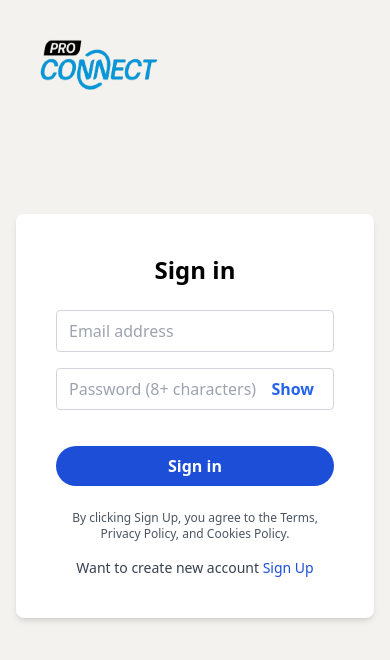
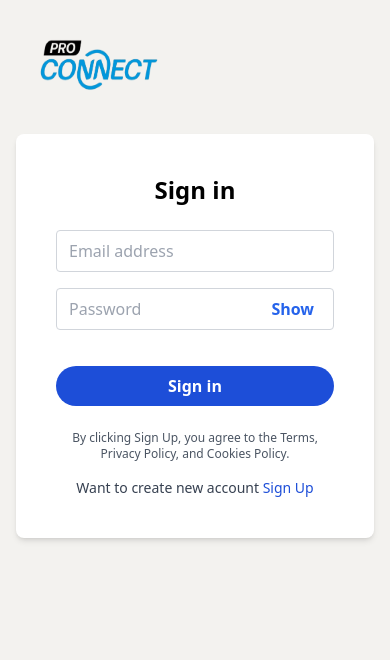
Before and after one commit to vivekmeena57/ProConnect_Project, a React (Vite) app in the folder frontend/: page /login in a window 390 px wide. Shown: the top 660 px of the page. Built offline with nearby package versions, Linux system fonts and the light colour scheme; no server answers.

Commit message:
Update Login component styles and placeholder text

```diff
--- a/frontend/src/pages/Login.jsx
+++ b/frontend/src/pages/Login.jsx
@@ -47,7 +47,7 @@ function Login() {
         <img src={ProConnectLogo2} alt="" className="h-16 w-32" />
       </div>
 
-      <div className=" bg-[#f3f2ef] flex items-center justify-center px-4  mt-20 md:mt-10">
+      <div className=" bg-[#f3f2ef] flex items-center justify-center px-4  mt-15 md:mt-10">
         <div className="bg-white w-full max-w-md p-10 rounded-lg shadow-md">
           <h1 className="text-2xl font-semibold text-dark-900 text-center mb-6">
             Sign in
@@ -69,7 +69,7 @@ function Login() {
               <input
                 type={show ? "text" : "password"}
                 name="password"
-                placeholder="Password (8+ characters)"
+                placeholder="Password "
                 required
                 // minLength={6}
                 className="w-full mb-5 border border-gray-300 rounded px-3 py-2 focus:outline-none focus:ring-2 focus:ring-blue-500"
```
